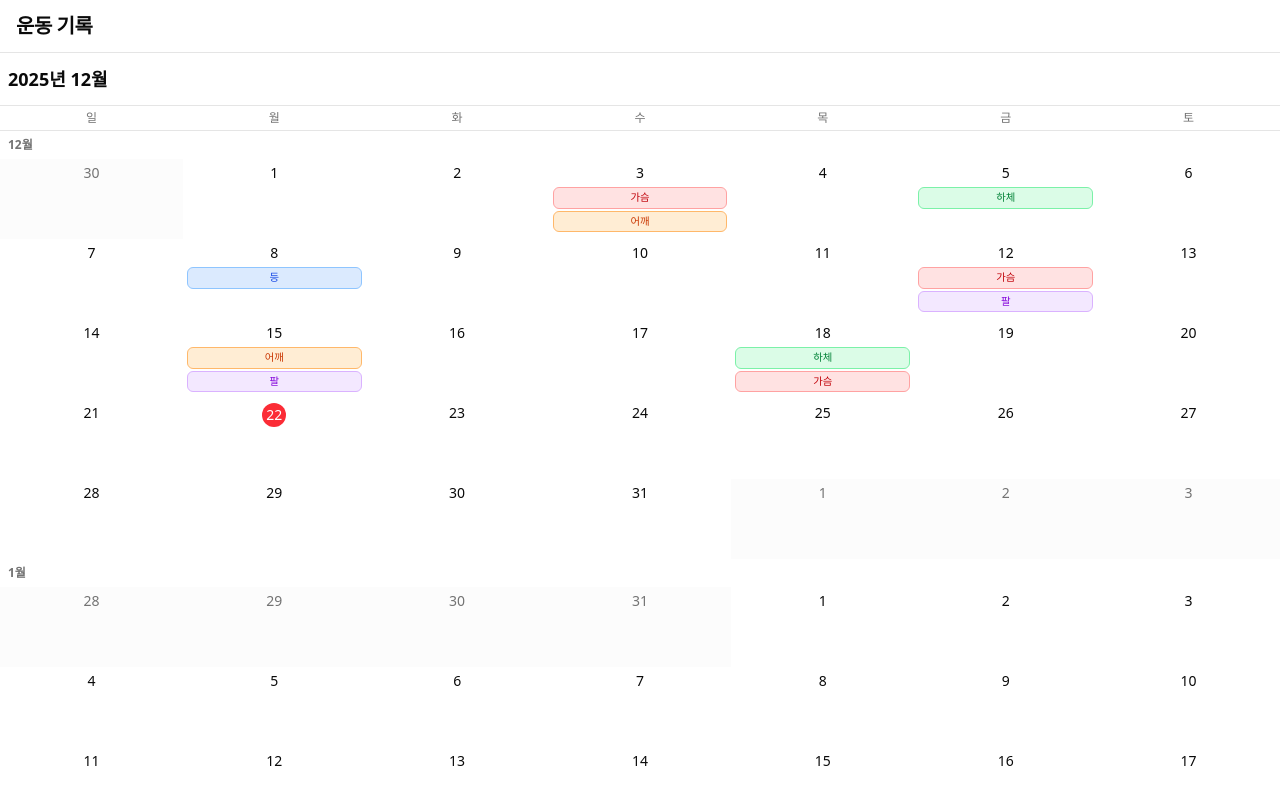
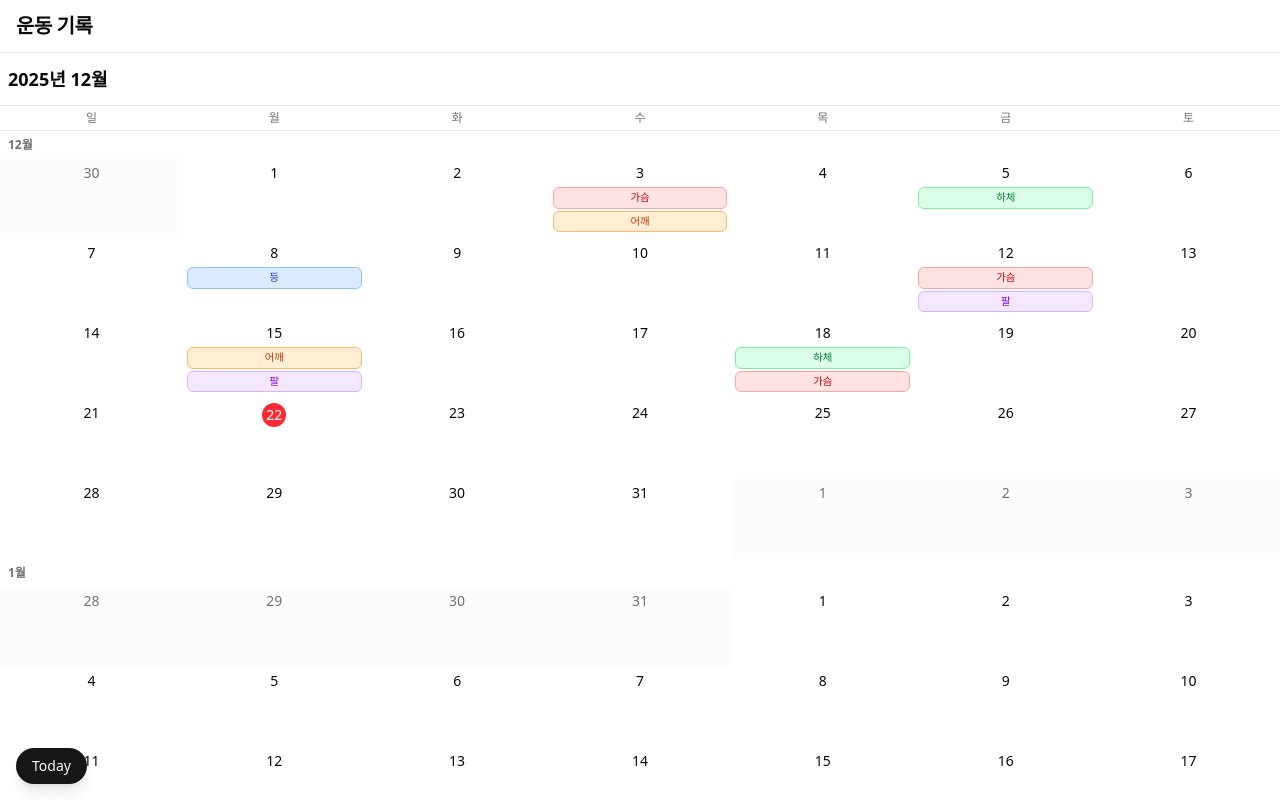
Before and after one commit to kimjihyo/lift-note, a Next.js app: page / in a window 1280 px wide. Built offline with nearby package versions, Linux system fonts and the light colour scheme.

Commit message:
feat: Today 버튼 추가
- 왼쪽 하단에 플로팅 버튼 추가
- 클릭 시 현재 달로 부드럽게 스크롤
- rounded-full 및 shadow로 플로팅 버튼 스타일 적용

```diff
--- a/app/_components/workout-calendar.tsx
+++ b/app/_components/workout-calendar.tsx
@@ -18,6 +18,7 @@ import { useVirtualizer } from "@tanstack/react-virtual";
 import { getWorkoutRecords, initializeDummyData } from "@/lib/storage";
 import type { WorkoutRecord, WorkoutTag } from "@/lib/types";
 import { WorkoutDayCell } from "./workout-day-cell";
+import { Button } from "@/components/ui/button";
 
 // 월 데이터 타입
 type MonthData = {
@@ -66,6 +67,25 @@ export function WorkoutCalendar() {
   const handleDateClick = (date: Date) => {
     const dateStr = format(date, "yyyy-MM-dd");
     router.push(`/workout/${dateStr}`);
+  };
+
+  const scrollToToday = () => {
+    const scrollElement = parentRef.current;
+    if (!scrollElement) return;
+
+    // 현재 달(인덱스 24)로 스크롤
+    let offset = 0;
+    const WEEK_HEIGHT = 80;
+    const MONTH_LABEL_HEIGHT = 28;
+    for (let i = 0; i < 24; i++) {
+      const weeksCount = monthsData[i]?.weeks.length || 0;
+      offset += MONTH_LABEL_HEIGHT + weeksCount * WEEK_HEIGHT;
+    }
+
+    scrollElement.scrollTo({
+      top: offset,
+      behavior: "smooth",
+    });
   };
 
   const getTagsForDate = (day: Date): WorkoutTag[] => {
@@ -153,7 +173,7 @@ export function WorkoutCalendar() {
   }, [virtualizer, monthsData, currentVisibleMonth]);
 
   return (
-    <div className="h-full flex flex-col">
+    <div className="h-full flex flex-col relative">
       {/* 고정 헤더 */}
       <div className="shrink-0 border-b bg-background z-20">
         <div className="py-3 px-2">
@@ -237,6 +257,15 @@ export function WorkoutCalendar() {
           })}
         </div>
       </div>
+
+      {/* Today 플로팅 버튼 */}
+      <Button
+        onClick={scrollToToday}
+        className="fixed bottom-4 left-4 rounded-full shadow-lg z-30"
+        size="default"
+      >
+        Today
+      </Button>
     </div>
   );
 }
```
